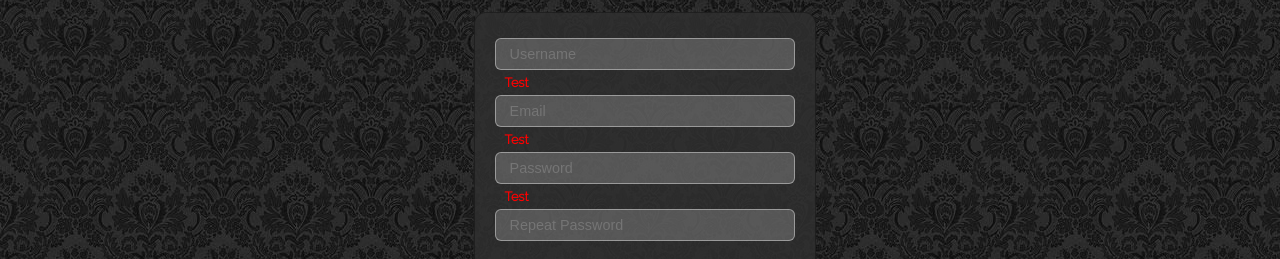
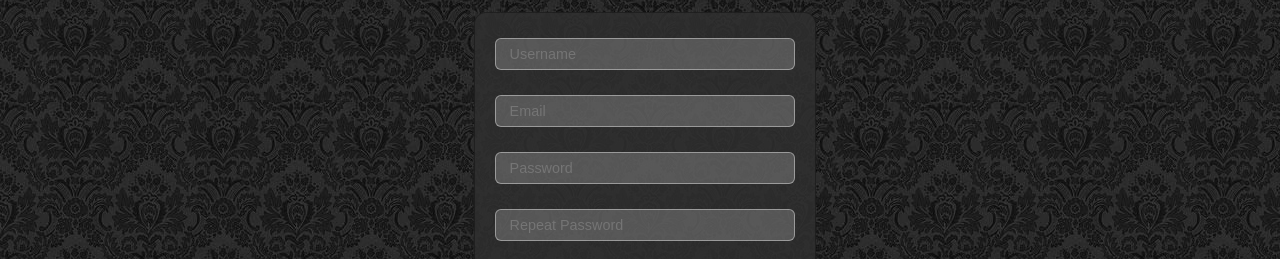
Before and after one commit to gwvsol/login-form, a plain HTML site: page register.html in a window 1280 px wide. Shown: the part 148-407 px from the top of the page. Drawn offline with Linux system fonts and the light colour scheme.

```diff
--- a/register.html
+++ b/register.html
@@ -14,11 +14,11 @@
          <div class="spanColor"></div>
          <div class="error"></div>
          <input type="text" class="input" id="Username" required placeholder="Username"/>
-         <div class="error">Test</div>
+         <div class="error"></div>
          <input type="email" class="input" id="Email" required placeholder="Email"/>
-         <div class="error">Test</div>
+         <div class="error"></div>
          <input type="password" class="input" id="Password" required placeholder="Password"/>
-         <div class="error">Test</div>
+         <div class="error"></div>
          <input type="password" class="input" id="Repeat Password" required placeholder="Repeat Password"/>
          <button class="submit" id="submit" >Register</button>
         </div>
```
Also changed, not shown: login.html (+2 -2 lines).
